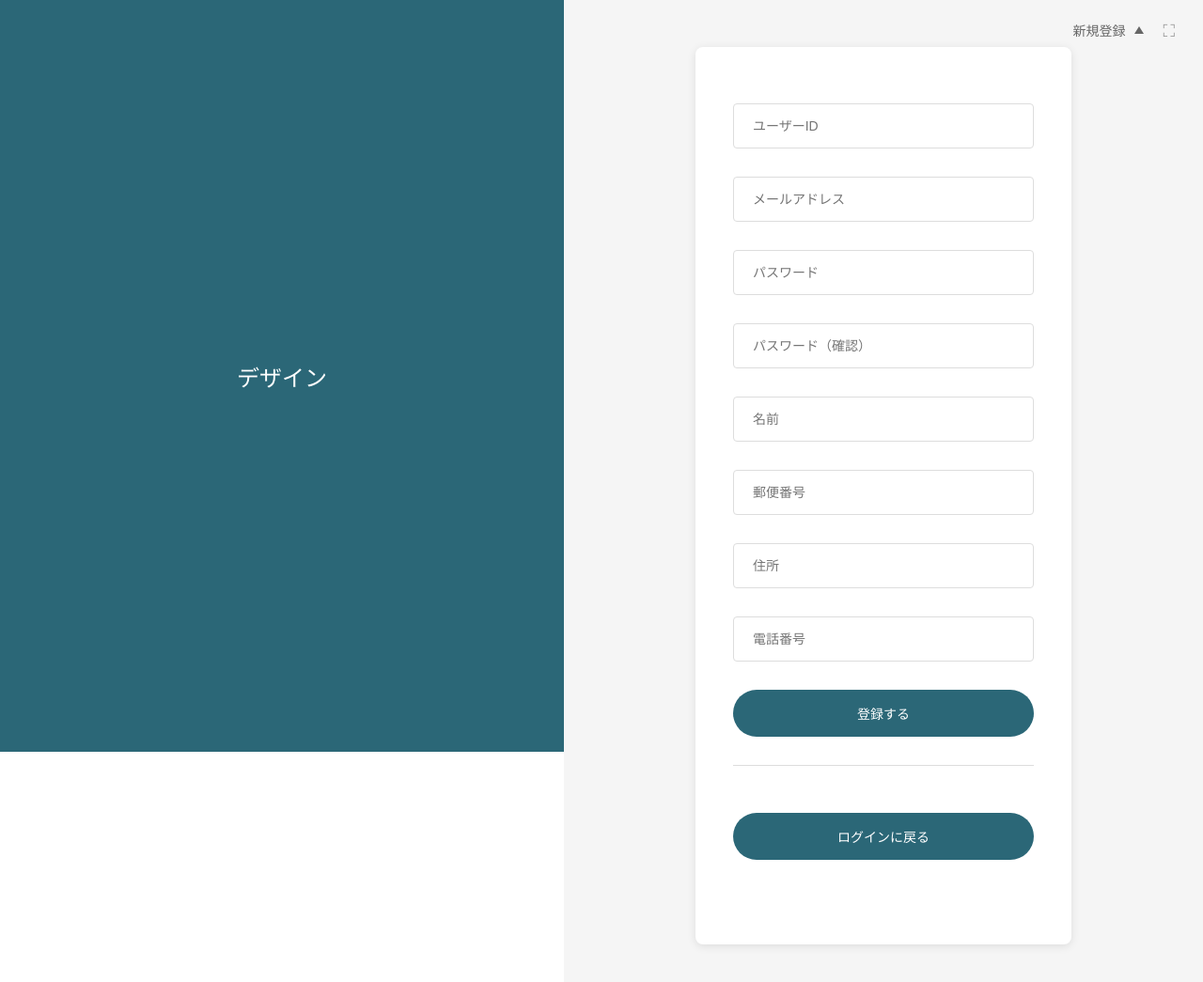
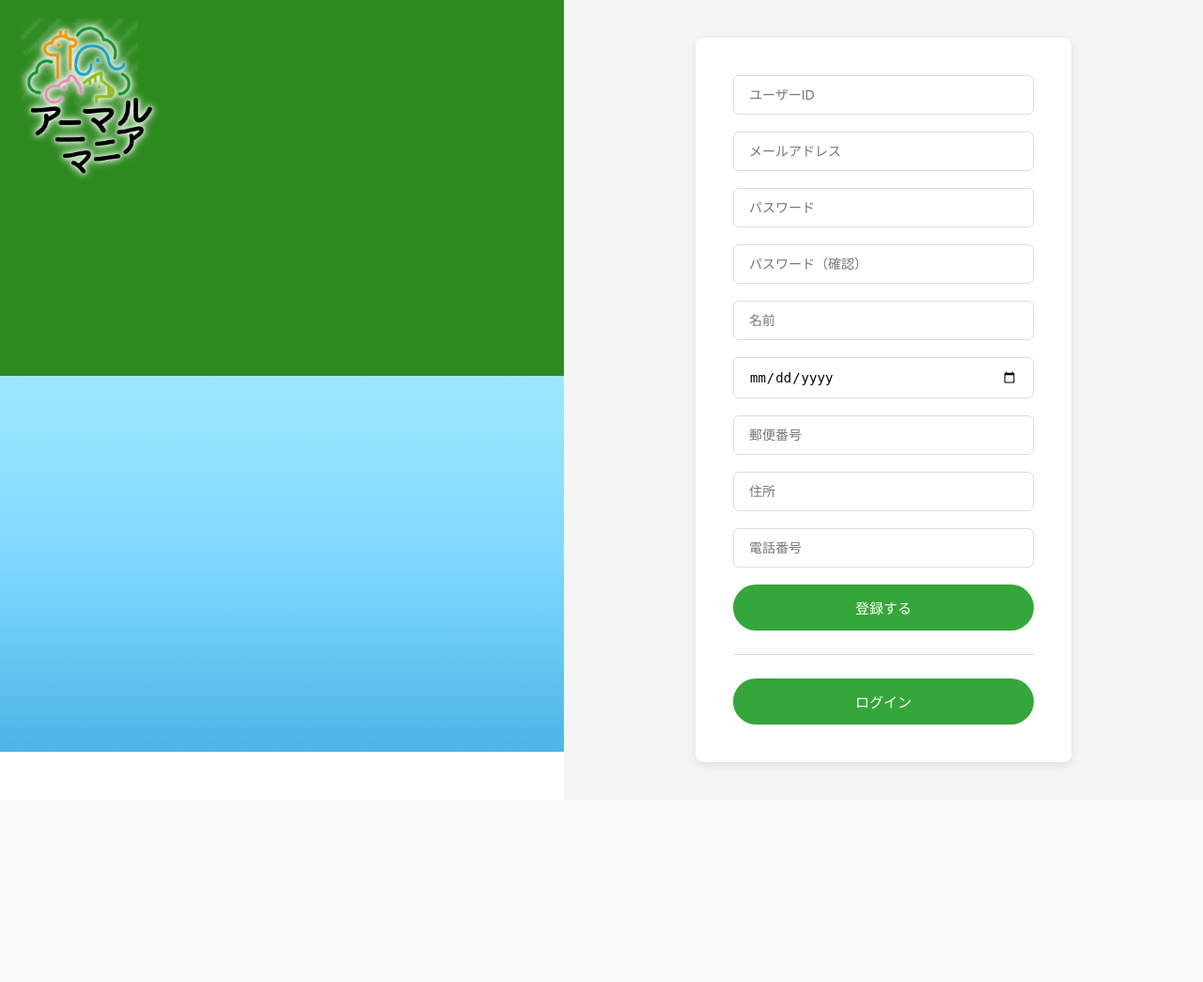
Before and after one commit to muratter93/oshiapp, a Django app: page /accounts/signup/ in a window 1280 px wide. Shown: the whole page at 94% size. After the commit the page ends 816 px from the top, so only its background shows below. Run offline with Django 5.2, Linux system fonts and the light colour scheme.

Commit message:
フルカワ

```diff
--- a/accounts/templates/accounts/login_success.html
+++ b/accounts/templates/accounts/login_success.html
@@ -32,7 +32,7 @@
 
         .home-button {
             padding: 15px 50px;
-            background-color: #2b6777;
+            background-color: #35a63a;
             color: white;
             border: none;
             border-radius: 25px;
@@ -45,14 +45,14 @@
         }
 
         .home-button:hover {
-            background-color: #1f4d5a;
+            background-color: #2db3d8;
         }
     </style>
 </head>
 <body>
     <div class="container">
         <div class="left-side">
-            デザイン
+            <img src="{% static 'img/animalmania_logo_kari.png' %}" class="logo-img">
         </div>
 
         <div class="right-side">
--- a/accounts/templates/accounts/logout_done.html
+++ /dev/null
@@ -1,2 +0,0 @@
-<h1>ログアウトしました</h1>
-<a href="{% url 'main:index' %}">トップページへ戻る</a>
--- a/accounts/templates/accounts/signup.html
+++ b/accounts/templates/accounts/signup.html
@@ -10,15 +10,11 @@
 <body>
     <div class="container">
         <div class="left-side">
-            デザイン
+            <img src="{% static 'img/animalmania_logo_kari.png' %}" class="logo-img">
         </div>
 
         <div class="right-side">
-            <div class="login-header">
-                新規登録
-                <div class="arrow-icon"></div>
-                <span class="fullscreen-icon">⛶</span>
-            </div>
+
 
             <div class="login-box">
 
@@ -26,19 +22,24 @@
                     {% csrf_token %}
                     <input type="text" name="username" class="input-field" placeholder="ユーザーID" required>
                     <input type="email" name="email" class="input-field" placeholder="メールアドレス" required>
-                    <input type="password" name="password" class="input-field" placeholder="パスワード" required>
+                    <input type="password" name="password" class="input-field" placeholder="パスワード" required pattern="(?=.*[0-9])(?=.*[a-zA-Z])(?=.*[!@#$%^&*]).{8,}" title="英字・数字・記号を含む8文字以上で入力してください">
+                    <!-- パスワードの例　Test1234! -->
                     <input type="password" name="password_confirm" class="input-field" placeholder="パスワード（確認）" required>
-                    <input type="text" name="name" class="input-field" placeholder="名前" required>
-                    <input type="text" name="postal_code" class="input-field" placeholder="郵便番号" required>
+                    <input type="text" name="name" class="input-field" placeholder="名前" required pattern="^[ぁ-んァ-ヶｱ-ﾝﾞﾟ一-龥]{1,}$" title="日本語で入力してください">
+
+                    <!-- 最大値は決める？ max="2007-12-31"とか-->
+                    <input type="date" name="birth" class="input-field" placeholder="生年月日" required min="1900-01-01">
+
+                    <input type="text" name="postal_code" class="input-field" placeholder="郵便番号" required pattern="\d{7}" title="数字7桁で入力してください（ハイフン不要）">
                     <input type="text" name="address" class="input-field" placeholder="住所" required>
-                    <input type="text" name="phone" class="input-field" placeholder="電話番号" required>
+                    <input type="text" name="phone" class="input-field" placeholder="電話番号" required pattern="\d{10,11}" title="数字10〜11桁で入力してください（ハイフン不要）">
                     <button type="submit" class="signup-button">登録する</button>
                 </form>
 
                 <div class="divider"></div>
 
                 <a href="{% url 'accounts:login' %}">
-                    <button class="login-button">ログインに戻る</button>
+                    <button class="login-button">ログイン</button>
                 </a>
             </div>
         </div>
--- a/accounts/urls.py
+++ b/accounts/urls.py
@@ -7,7 +7,12 @@ app_name = "accounts"
 urlpatterns = [
     path("login/", views.login_view, name="login"),
     path("signup/", views.signup_view, name="signup"),
-    path("login/success/", views.login_success, name="login_success"),  # ← この行を追加！
+    path("login/success/", views.login_success, name="login_success"),
     path("logout/", views.logout_view, name="logout"),
-    path('logout/success/', views.logout_success_view,name="logout_success")# ←これが必要！
+    path("logout/success/", views.logout_success_view, name="logout_success"),
+
+    path('password_reset/', auth_views.PasswordResetView.as_view(), name='password_reset'),
+    path('password_reset/done/', auth_views.PasswordResetDoneView.as_view(), name='password_reset_done'),
+    path('reset/<uidb64>/<token>/', auth_views.PasswordResetConfirmView.as_view(), name='password_reset_confirm'),
+    path('reset/done/', auth_views.PasswordResetCompleteView.as_view(), name='password_reset_complete'),
 ]
--- a/static/css/login.css
+++ b/static/css/login.css
@@ -11,21 +11,32 @@ html, body {
 
 .container {
     display: flex;
+    width: 100%;
     min-height: 100vh;
 }
 
 .left-side {
     flex: 1;
-    background-color: #2b6777;
-    display: flex;
-    align-items: center;
-    justify-content: center;
-    color: white;
-    font-size: 24px;
-    font-weight: 300;
     position: sticky;
     top: 0;
     height: 100vh;
+    overflow: hidden;
+    background: linear-gradient(
+        to bottom,
+        #2C8A1E 0%,
+        #2C8A1E 50%,
+        #9EE8FF 50%,
+        #7ED8FF 75%,
+        #4DB4E6 100%
+    );
+}
+
+.logo-img {
+    position: absolute;
+    top: 20px;
+    left: 20px;
+    width: 150px;
+    filter: drop-shadow(0 0 2px white) drop-shadow(0 0 4px white);
 }
 
 .right-side {
@@ -33,133 +44,77 @@ html, body {
     background-color: #f5f5f5;
     display: flex;
     flex-direction: column;
-    justify-content: flex-start;
+    justify-content: center;
     align-items: center;
     padding: 40px;
-    position: relative;
     min-height: 100vh;
-}
-
-.login-header {
-    position: absolute;
-    top: 20px;
-    right: 30px;
-    display: flex;
-    align-items: center;
-    gap: 10px;
-    color: #666;
-    font-size: 14px;
-}
-
-.arrow-icon {
-    width: 0;
-    height: 0;
-    border-left: 5px solid transparent;
-    border-right: 5px solid transparent;
-    border-bottom: 8px solid #666;
-}
-
-.fullscreen-icon {
-    margin-left: 10px;
-    color: #999;
-    font-size: 18px;
-    cursor: pointer;
 }
 
 .login-box {
     width: 100%;
     max-width: 400px;
     background: white;
-    padding: 60px 40px;
+    padding: 40px;
     border-radius: 8px;
     box-shadow: 0 2px 10px rgba(0, 0, 0, 0.1);
-    margin-top: 10px;
 }
 
-/* ----------------------------
-   ログインフォーム周りの整理・調整
------------------------------*/
-form#login-form {
-    width: 250px;        /* 新規登録ボタンに合わせる */
-    margin: 20px auto;   /* 上下余白 + 中央寄せ */
-    text-align: center;
-}
-
-form#login-form input.input-field {
-    width: 100%;         /* フォーム幅に合わせる */
-    padding: 8px 12px;   /* 高さ調整 */
-    margin-bottom: 15px; /* 下に余白 */
+/* 入力欄 */
+.input-field {
+    width: 100%;
+    padding: 12px 16px;
+    margin-bottom: 18px;
+    border: 1px solid #ddd;
+    border-radius: 6px;
     font-size: 14px;
-    border: 1px solid #ddd;
-    border-radius: 4px;
     box-sizing: border-box;
 }
 
-form#login-form button.login-button {
-    width: 100%;         /* 入力欄と同じ幅 */
-    padding: 10px;       /* 高さ調整 */
-    border-radius: 25px;
-    font-size: 14px;
-    font-weight: 500;
-    background-color: #2b6777;
+.input-field:focus {
+    outline: none;
+    border-color: #35a63a;
+}
+
+/* ログインボタン */
+.login-button {
+    width: 100%;
+    padding: 14px;
+    background-color: #35a63a;
     color: white;
     border: none;
+    border-radius: 25px;
+    font-size: 15px;
+    font-weight: 500;
     cursor: pointer;
     transition: background-color 0.3s;
 }
 
-form#login-form button.login-button:hover {
-    background-color: #1f4d5a;
+.login-button:hover {
+    background-color: #2db3d8;
 }
 
-/* ----------------------------
-   区切り線など既存スタイル
------------------------------*/
+/* 区切り線 */
 .divider {
     width: 100%;
     height: 1px;
     background-color: #ddd;
-    margin: 30px 0;
+    margin: 25px 0;
 }
 
+/* 新規登録ボタン */
 .signup-button {
     width: 100%;
-    padding: 15px;
-    background-color: #2b6777;
+    padding: 14px;
+    background-color: #35a63a;
     color: white;
     border: none;
     border-radius: 25px;
-    font-size: 14px;
+    font-size: 15px;
     font-weight: 500;
     cursor: pointer;
     transition: background-color 0.3s;
 }
 
 .signup-button:hover {
-    background-color: #1f4d5a;
+    background-color: #2db3d8;
 }
-
-.input-field {
-    width: 100%;
-    padding: 15px 20px;
-    margin-bottom: 30px;  /* 20px → 30px に変更 */
-    border: 1px solid #ddd;
-    border-radius: 4px;
-    font-size: 14px;
-    background-color: white;
-}
-
-.login-button {
-    width: 100%;
-    padding: 15px;
-    background-color: #2b6777;
-    color: white;
-    border: none;
-    border-radius: 25px;
-    font-size: 14px;
-    font-weight: 500;
-    cursor: pointer;
-    margin-top: 20px;     /* この行を追加 */
-    margin-bottom: 30px;
-    transition: background-color 0.3s;
-}
```
Also changed, not shown: accounts/models.py (+0 -8 lines), accounts/templates/accounts/login.html (+2 -10 lines), accounts/templates/accounts/logout.html (+21 -7 lines), accounts/templates/accounts/logout_success.html (+44 -2 lines), accounts/settings.py (line endings or trailing spaces).
